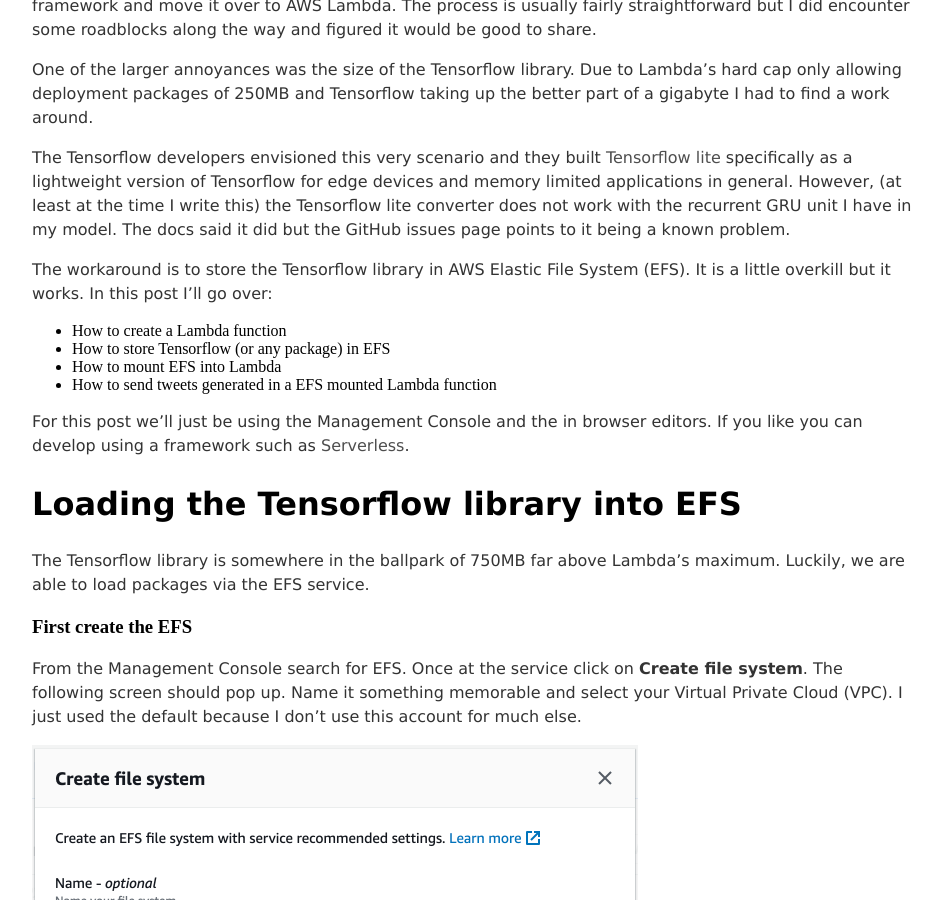
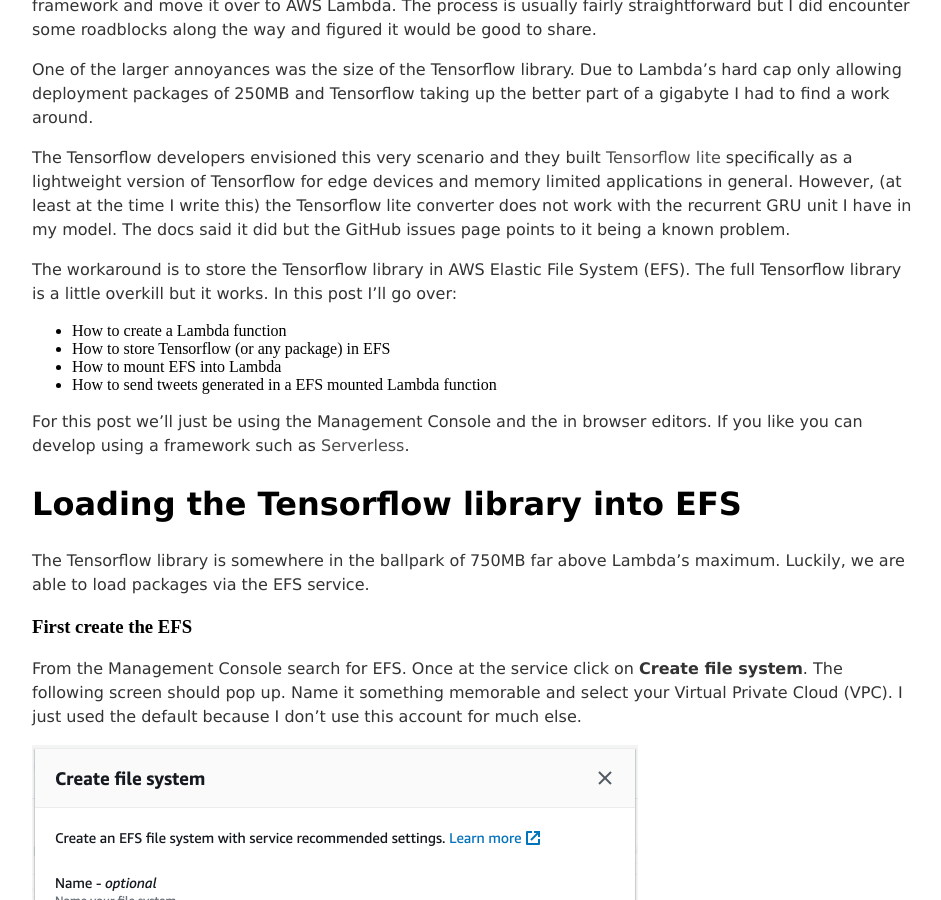
Before and after one commit to nmarzz/nmarzz.github.io, a Jekyll site: the page built from _posts/2021-01-19-awstwitterbot.md, in a window 1280 px wide and 900 px high, scrolled down 413 px. Shown: the whole window, without its empty margins (36-977 px from the left). Built offline with Jekyll 4.4.1, drawn with Linux system fonts in a browser that asks for light colours.

Commit message:
update post wording

```diff
--- a/_posts/2021-01-19-awstwitterbot.md
+++ b/_posts/2021-01-19-awstwitterbot.md
@@ -13,7 +13,7 @@
 
 The Tensorflow developers envisioned this very scenario and they built [Tensorflow lite](https://www.tensorflow.org/lite) specifically as a lightweight version of Tensorflow for edge devices and memory limited applications in general. However, (at least at the time I write this) the Tensorflow lite converter does not work with the recurrent GRU unit I have in my model. The docs said it did but the GitHub issues page points to it being a known problem.
 
-The workaround is to store the Tensorflow library in AWS Elastic File System (EFS). It is a little overkill but it works. In this post I'll go over:
+The workaround is to store the Tensorflow library in AWS Elastic File System (EFS). The full Tensorflow library is a little overkill but it works. In this post I'll go over:
 
 - How to create a Lambda function
 - How to store Tensorflow (or any package) in EFS
```
